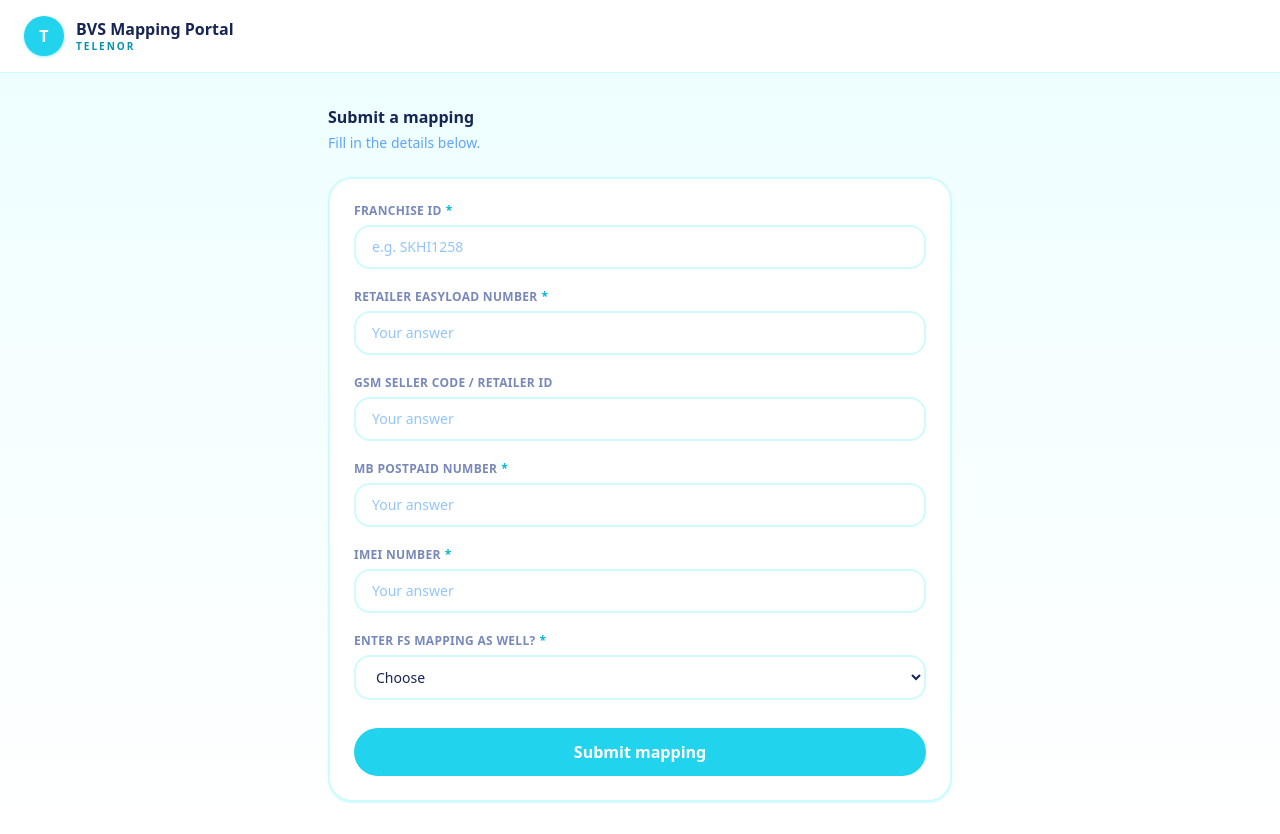
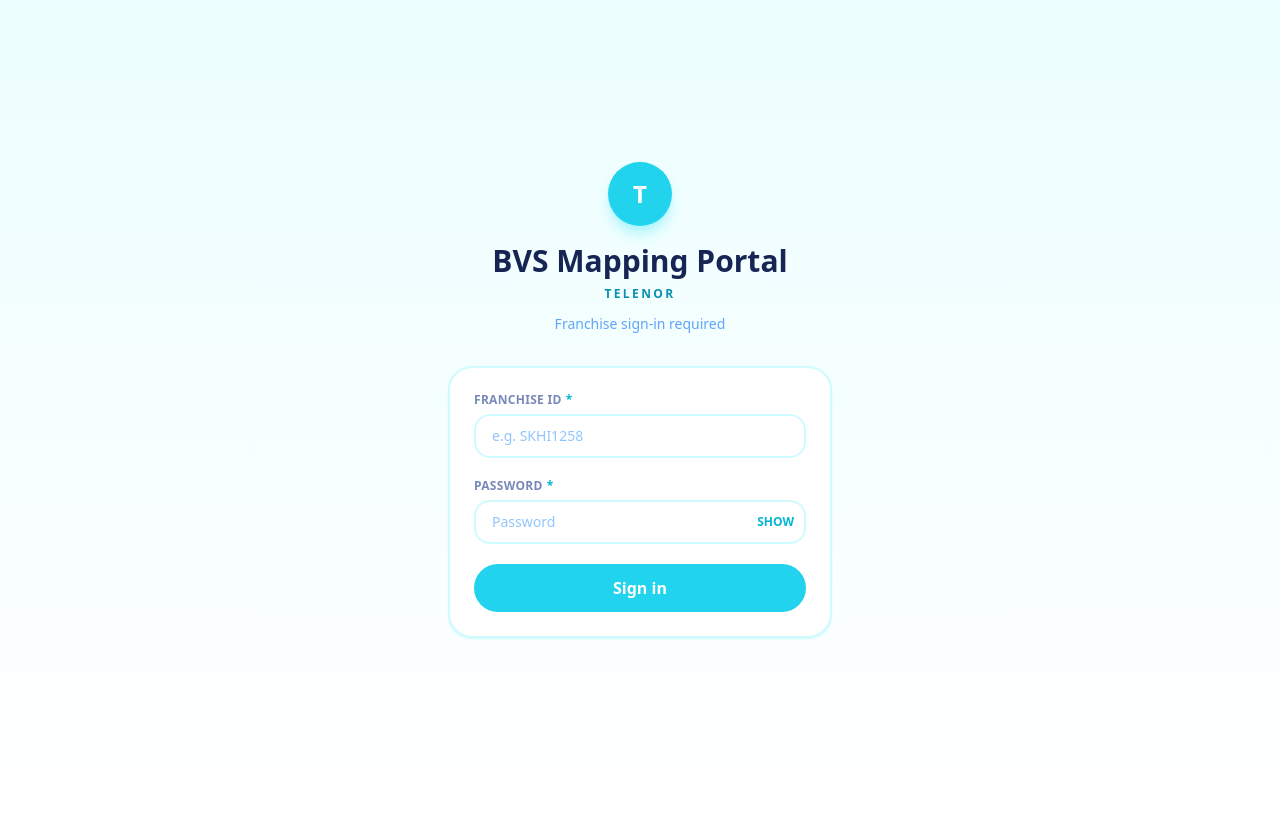
Before and after one commit to telenorbvssouth1-lang/bvs-mapping-portal, a React (Vite) app: page / in a window 1280 px wide. After the commit the page ends 800 px from the top, so only its background shows below. Built offline with nearby package versions, Linux system fonts and the light colour scheme.

Commit message:
Update App.jsx

```diff
--- a/src/App.jsx
+++ b/src/App.jsx
@@ -1,11 +1,31 @@
-import React, { useState } from "react";
+import React, { useState, useEffect } from "react";
+
+// Franchise IDs (from the BVS Mapping form). Password = "Network@" + last 4 digits of the ID.
+const FRANCHISE_IDS = [
+  "DDKH3007", "DDSKHI3002", "DKHI3004", "DSKZ3001", "SCHG5201", "SCMN1203",
+  "SDAL1202", "SDAY1201", "SDMJ1202", "SDUK1202", "SHUB1202", "SKHI1221",
+  "SKHI1232", "SKHI1235", "SKHI1241", "SKHI1244", "SKHI1251", "SKHI1253",
+  "SKHI1254", "SKHI1255", "SKHI1257", "SKHI1258", "SKHI1259", "SKHI1260",
+  "SKHI1262", "SKHI1265", "SKHI1266", "SKHI1268", "SKHI1271", "SKHI1272",
+  "SKHI1273", "SKHI1274", "SKHI1276", "SKHI1277", "SKHI1278", "SKHI1279",
+  "SKHI1280", "SKHI1282", "SKHI1283", "SKHI1285", "SKHI1287", "SKHI1288",
+  "SKHI1289", "SKHI1290", "SKHI1291", "SKHI1292", "SKHI1293", "SKHI1294",
+  "SKHZ5201", "SKLT5201", "SKRN5201", "SLRI7201", "SMST5201", "SNAS7201",
+  "SNKI1201", "SNKI7201", "SPJG5202", "SPSI1202", "SQSU5201", "SRIB1201",
+  "SSBI1202", "STRB1201", "SUET1207", "SUET1213", "SUET1214", "SUET1215",
+  "SUET1216", "SUET5201", "SUTH5201", "SZHB1201",
+];
+
+const FRANCHISES = FRANCHISE_IDS.reduce((acc, id) => {
+  acc[id] = { password: "Network@" + id.slice(-4) };
+  return acc;
+}, {});
 
 // Paste your deployed Google Apps Script Web App URL here to sync
 // submissions to your Google Sheet.
 const APPS_SCRIPT_URL = "https://script.google.com/macros/s/AKfycbwK70tydZg1lvJ56Q1DOHLyjIlurIipVhcfLwtgx4xZRHR0cskvNCDmX_wekittLEjR5g/exec";
 
 const emptyForm = {
-  franchiseId: "",
   easyload: "",
   sellerCode: "",
   postpaid: "",
@@ -71,11 +91,60 @@
 }
 
 export default function BVSPortal() {
+  const [franchiseId, setFranchiseId] = useState(null);
+  const [loginId, setLoginId] = useState("");
+  const [loginPass, setLoginPass] = useState("");
+  const [loginError, setLoginError] = useState("");
+  const [showPassword, setShowPassword] = useState(false);
+
   const [form, setForm] = useState(emptyForm);
   const [errors, setErrors] = useState({});
   const [submitting, setSubmitting] = useState(false);
   const [justSubmitted, setJustSubmitted] = useState(false);
   const [submitError, setSubmitError] = useState("");
+
+  const [history, setHistory] = useState([]);
+
+  useEffect(() => {
+    if (franchiseId) loadHistory(franchiseId);
+  }, [franchiseId]);
+
+  function loadHistory(fid) {
+    try {
+      const raw = localStorage.getItem("bvs_submissions");
+      const all = raw ? JSON.parse(raw) : [];
+      const rows = all.filter((v) => v.franchiseId === fid);
+      rows.sort((a, b) => (b.submittedAt || "").localeCompare(a.submittedAt || ""));
+      setHistory(rows);
+    } catch (e) {
+      // ignore — local history is just a convenience view
+    }
+  }
+
+  function handleLogin() {
+    const id = loginId.trim().toUpperCase();
+    const entry = FRANCHISES[id];
+    if (!entry || entry.password !== loginPass) {
+      setLoginError("ID or password is incorrect.");
+      return;
+    }
+    setLoginError("");
+    setFranchiseId(id);
+  }
+
+  function handleLoginKeyDown(e) {
+    if (e.key === "Enter") handleLogin();
+  }
+
+  function handleLogout() {
+    setFranchiseId(null);
+    setLoginId("");
+    setLoginPass("");
+    setForm(emptyForm);
+    setErrors({});
+    setJustSubmitted(false);
+    setHistory([]);
+  }
 
   function updateField(key, value) {
     setForm((f) => ({ ...f, [key]: value }));
@@ -84,7 +153,6 @@
 
   function validate() {
     const e = {};
-    if (!form.franchiseId.trim()) e.franchiseId = "Required";
     if (!form.easyload.trim()) e.easyload = "Required";
     if (!form.postpaid.trim()) e.postpaid = "Required";
     if (!form.imei.trim()) e.imei = "Required";
@@ -107,10 +175,20 @@
     setSubmitError("");
 
     const record = {
+      franchiseId,
       ...form,
-      franchiseId: form.franchiseId.trim().toUpperCase(),
       submittedAt: new Date().toISOString(),
     };
+
+    try {
+      const raw = localStorage.getItem("bvs_submissions");
+      const all = raw ? JSON.parse(raw) : [];
+      all.unshift(record);
+      localStorage.setItem("bvs_submissions", JSON.stringify(all));
+      setHistory((h) => [record, ...h]);
+    } catch (e) {
+      // local cache is best-effort only
+    }
 
     try {
       const params = new URLSearchParams({ action: "submit", ...record });
@@ -120,16 +198,83 @@
       setJustSubmitted(true);
     } catch (err) {
       setSubmitError(
-        "Couldn't save to the sheet: " + ((err && err.message) || "unknown error")
+        "Saved locally, but couldn't sync to the sheet: " +
+          ((err && err.message) || "unknown error")
       );
     } finally {
       setSubmitting(false);
     }
   }
 
+  // ---------- LOGIN SCREEN ----------
+  if (!franchiseId) {
+    return (
+      <div className="min-h-screen bg-gradient-to-b from-cyan-50 to-white flex items-center justify-center p-6">
+        <div className="w-full max-w-sm">
+          <div className="text-center mb-8">
+            <div className="inline-flex items-center justify-center w-16 h-16 rounded-full bg-cyan-400 mb-4 shadow-lg shadow-cyan-200">
+              <span className="text-white font-black text-2xl">T</span>
+            </div>
+            <h1 className="text-3xl font-black text-blue-950 leading-tight">
+              BVS Mapping Portal
+            </h1>
+            <div className="text-cyan-600 font-bold text-xs uppercase tracking-[0.2em] mt-1.5">
+              telenor
+            </div>
+            <p className="text-blue-400 text-sm mt-3">Franchise sign-in required</p>
+          </div>
+
+          <div className="bg-white border-2 border-cyan-100 rounded-3xl p-6 shadow-sm shadow-cyan-100">
+            <Field label="Franchise ID" required>
+              <input
+                className={inputClass}
+                value={loginId}
+                onChange={(e) => setLoginId(e.target.value)}
+                onKeyDown={handleLoginKeyDown}
+                placeholder="e.g. SKHI1258"
+              />
+            </Field>
+            <Field label="Password" required>
+              <div className="relative">
+                <input
+                  type={showPassword ? "text" : "password"}
+                  className={inputClass + " pr-16"}
+                  value={loginPass}
+                  onChange={(e) => setLoginPass(e.target.value)}
+                  onKeyDown={handleLoginKeyDown}
+                  placeholder="Password"
+                />
+                <button
+                  type="button"
+                  onClick={() => setShowPassword((s) => !s)}
+                  className="absolute right-3 top-1/2 -translate-y-1/2 text-cyan-500 hover:text-cyan-700 text-xs uppercase font-bold"
+                >
+                  {showPassword ? "Hide" : "Show"}
+                </button>
+              </div>
+            </Field>
+
+            {loginError && (
+              <p className="text-rose-500 text-sm mb-4">{loginError}</p>
+            )}
+
+            <button
+              onClick={handleLogin}
+              className="w-full bg-cyan-400 hover:bg-cyan-500 text-white font-bold rounded-full py-3 transition-colors"
+            >
+              Sign in
+            </button>
+          </div>
+        </div>
+      </div>
+    );
+  }
+
+  // ---------- PORTAL SCREEN ----------
   return (
     <div className="min-h-screen bg-gradient-to-b from-cyan-50 to-white">
-      <header className="bg-white border-b border-cyan-100 px-6 py-4 flex items-center gap-3">
+      <header className="bg-white border-b border-cyan-100 px-6 py-4 flex items-center justify-between">
+        <div className="flex items-center gap-3">
           <div className="w-10 h-10 rounded-full bg-cyan-400 flex items-center justify-center shadow shadow-cyan-200">
             <span className="text-white font-black text-base">T</span>
           </div>
@@ -138,6 +283,16 @@
             <div className="text-cyan-600 font-bold text-[10px] uppercase tracking-[0.2em]">
               telenor
             </div>
+          </div>
+        </div>
+        <div className="flex items-center gap-3">
+          <span className="text-blue-400 text-sm font-semibold">{franchiseId}</span>
+          <button
+            onClick={handleLogout}
+            className="text-blue-500 hover:text-blue-700 text-sm border-2 border-cyan-100 hover:border-cyan-300 rounded-full px-4 py-1.5 font-semibold transition-colors"
+          >
+            Sign out
+          </button>
         </div>
       </header>
 
@@ -161,19 +316,11 @@
         )}
 
         <h2 className="text-blue-950 font-bold mb-1">Submit a mapping</h2>
-        <p className="text-blue-400 text-sm mb-6">Fill in the details below.</p>
+        <p className="text-blue-400 text-sm mb-6">
+          Submitting as <span className="font-semibold text-blue-600">{franchiseId}</span>
+        </p>
 
         <div className="bg-white border-2 border-cyan-100 rounded-3xl p-6 shadow-sm shadow-cyan-100">
-          <Field label="Franchise ID" required>
-            <input
-              className={inputClass}
-              value={form.franchiseId}
-              onChange={(e) => updateField("franchiseId", e.target.value)}
-              placeholder="e.g. SKHI1258"
-            />
-            {errors.franchiseId && <p className="text-rose-500 text-xs mt-1">{errors.franchiseId}</p>}
-          </Field>
-
           <Field label="Retailer EasyLOAD Number" required>
             <input
               className={inputClass}
@@ -266,6 +413,41 @@
             {submitting ? "Submitting…" : "Submit mapping"}
           </button>
         </div>
+
+        <div className="mt-10">
+          <h3 className="text-blue-950 font-bold text-sm mb-3">
+            Your submissions {history.length > 0 && `(${history.length})`}
+          </h3>
+          {history.length === 0 ? (
+            <p className="text-blue-300 text-sm">No mappings submitted yet.</p>
+          ) : (
+            <div className="space-y-2">
+              {history.map((r, i) => (
+                <div
+                  key={i}
+                  className="border-2 border-cyan-100 rounded-2xl px-4 py-3 text-sm bg-white"
+                >
+                  <div className="flex justify-between text-blue-300 text-xs mb-1.5">
+                    <span>{new Date(r.submittedAt).toLocaleString()}</span>
+                    <span className="text-cyan-600 font-semibold">{r.fsMapping}</span>
+                  </div>
+                  <div className="grid grid-cols-2 gap-x-4 gap-y-1 text-blue-950 text-xs">
+                    <span>EasyLOAD: {r.easyload}</span>
+                    <span>Postpaid: {r.postpaid}</span>
+                    <span>IMEI: {r.imei}</span>
+                    <span>Seller: {r.sellerCode || "—"}</span>
+                    {r.fsMapping === "Yes FS Mapping" && (
+                      <>
+                        <span>EasyPaisa POS: {r.easypaisaPos}</span>
+                        <span>EP/FS User ID: {r.epFsUserId}</span>
+                      </>
+                    )}
+                  </div>
+                </div>
+              ))}
+            </div>
+          )}
+        </div>
       </main>
     </div>
   );
```
Lines whose indentation alone changed are shown as unchanged.
